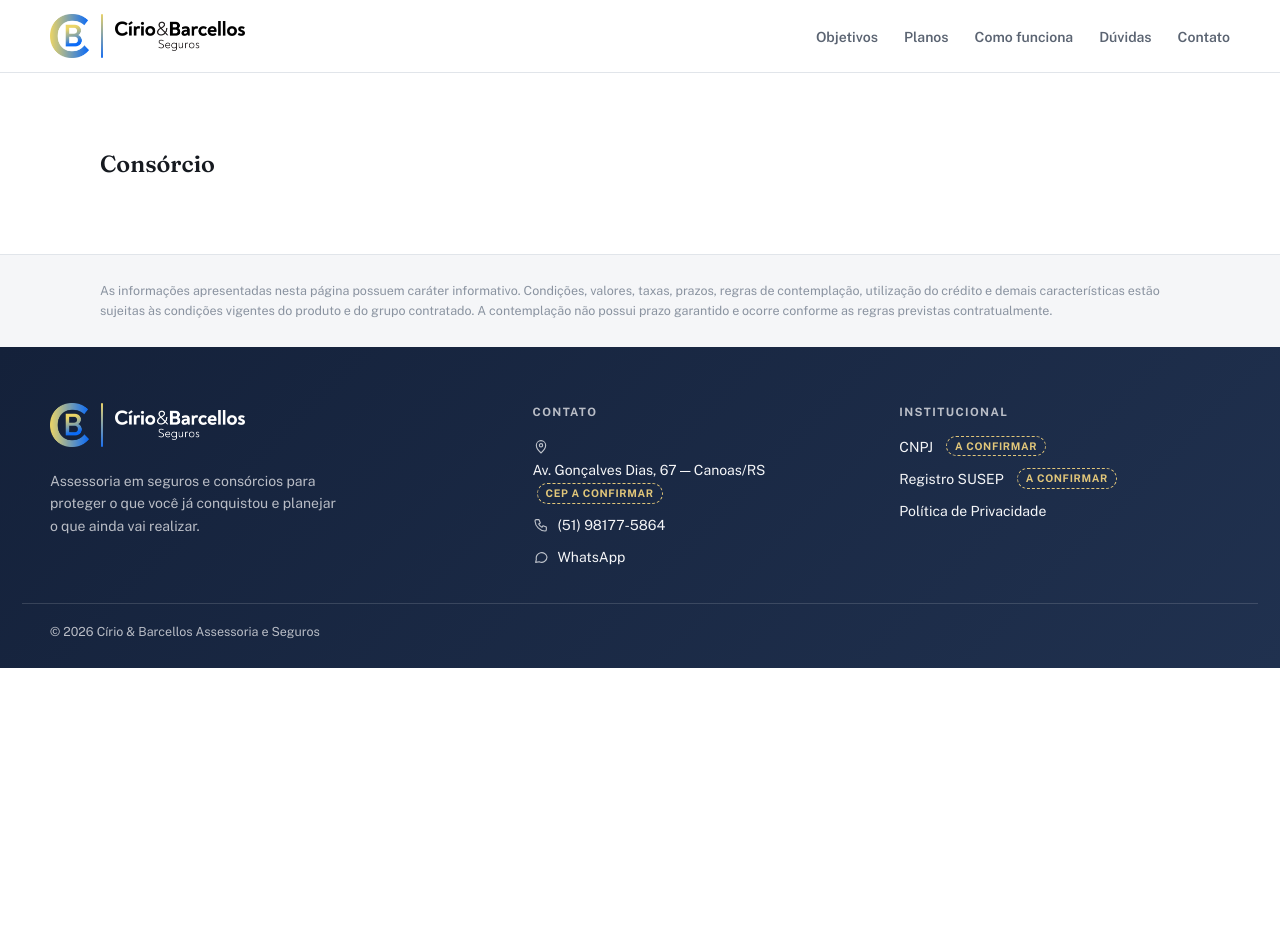
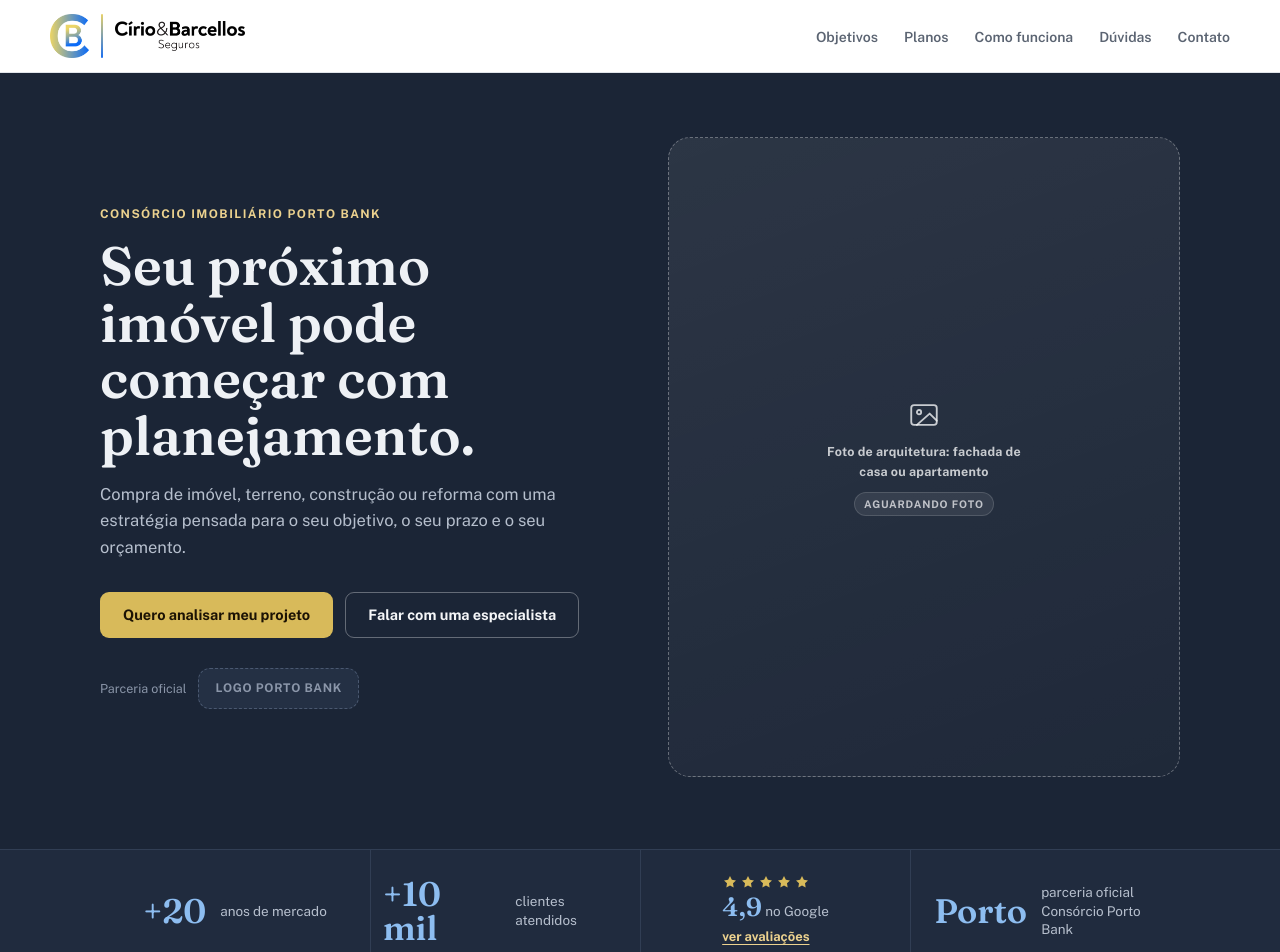
Before and after one commit to mariaaltnetterdutra/Cirio-Barcellos-Site, a Next.js app: page / in a window 1280 px wide. Shown: the top 952 px of the page. Before the commit the page ends 800 px from the top, so only its background shows below. Built offline with nearby package versions, Linux system fonts and the light colour scheme.

Commit message:
feat(consorcio): topo e faixa de credibilidade

```diff
--- a/src/app/(site)/page.tsx
+++ b/src/app/(site)/page.tsx
@@ -1,10 +1,12 @@
-import { Section } from "@/shared/components/layout/Section/Section";
+import { ConsortiumHero } from "@/features/consortium/components/ConsortiumHero/ConsortiumHero";
+import { TrustStrip } from "@/features/consortium/components/TrustStrip/TrustStrip";
 
-// TEMPORÁRIO (T07): a landing é montada seção por seção a partir da T12.
+// A landing é montada seção por seção (planejamento V1, T12 a T21).
 export default function ConsortiumPage() {
   return (
-    <Section>
-      <h1>Consórcio</h1>
-    </Section>
+    <>
+      <ConsortiumHero />
+      <TrustStrip />
+    </>
   );
 }
--- a/src/app/globals.css
+++ b/src/app/globals.css
@@ -23,6 +23,7 @@
   --color-navy-2: #20314f;       /* azul-marinho (fim do degradê) */
   --color-navy-mid: #1a2944;     /* meio do degradê do topo da home */
   --color-slate: #1b2536;        /* azul-ardósia: seções escuras */
+  --color-slate-2: #202b3e;      /* faixa logo abaixo do topo (ardósia um tom acima) */
   --color-mist: #2a3e60;         /* azul-névoa (início) */
   --color-mist-2: #34507a;       /* azul-névoa (fim) */
   --color-blue-deep: #1c579a;    /* azul Círio: card com mouse em cima */
--- /dev/null
+++ b/src/features/consortium/components/ConsortiumHero/ConsortiumHero.module.css
@@ -0,0 +1,49 @@
+.hero {
+  padding-block: 64px 72px;
+}
+
+.grid {
+  display: grid;
+  grid-template-columns: minmax(0, 1fr) minmax(0, 1fr);
+  gap: 56px;
+  align-items: center;
+}
+
+/* Título maior que o h1 padrão: é a primeira dobra da landing. */
+.heading h1 {
+  font-size: clamp(34px, 5vw, 54px);
+  line-height: 1.05;
+  max-width: 16ch;
+}
+
+.actions {
+  display: flex;
+  flex-wrap: wrap;
+  gap: 12px;
+  margin-top: 32px;
+}
+
+.partner {
+  display: flex;
+  flex-wrap: wrap;
+  align-items: center;
+  gap: 12px;
+  margin-top: 30px;
+  font-size: 12.5px;
+  color: var(--color-text-3);
+}
+
+.photo {
+  border-radius: 22px;
+}
+
+@media (max-width: 820px) {
+  .grid {
+    grid-template-columns: 1fr;
+    gap: 32px;
+  }
+
+  .photo {
+    aspect-ratio: 16 / 11;
+  }
+}
--- /dev/null
+++ b/src/features/consortium/components/ConsortiumHero/ConsortiumHero.tsx
@@ -0,0 +1,52 @@
+import { ImagePlaceholder } from "@/shared/components/media/ImagePlaceholder/ImagePlaceholder";
+import { Section } from "@/shared/components/layout/Section/Section";
+import { ButtonLink } from "@/shared/components/ui/Button/Button";
+import { LogoSlot } from "@/shared/components/ui/LogoSlot/LogoSlot";
+import { SectionHeading } from "@/shared/components/ui/SectionHeading/SectionHeading";
+import { SECTION_IDS, sectionHref } from "@/shared/constants/routes";
+import { buildWhatsAppUrl } from "@/shared/utils/whatsapp";
+import { HERO_CONTENT as CONTENT, SPECIALIST_WHATSAPP_MESSAGE } from "../../content";
+import styles from "./ConsortiumHero.module.css";
+
+const TITLE_ID = "hero-titulo";
+
+export function ConsortiumHero() {
+  return (
+    <Section tone="slate" labelledBy={TITLE_ID} className={styles.hero}>
+      <div className={styles.grid}>
+        <div>
+          <SectionHeading
+            as="h1"
+            titleId={TITLE_ID}
+            eyebrow={CONTENT.eyebrow}
+            title={CONTENT.title}
+            lead={CONTENT.lead}
+            className={styles.heading}
+          />
+          <div className={styles.actions}>
+            <ButtonLink href={sectionHref(SECTION_IDS.analise)}>{CONTENT.primaryCta.label}</ButtonLink>
+            <ButtonLink
+              href={buildWhatsAppUrl(SPECIALIST_WHATSAPP_MESSAGE)}
+              variant="ghost-inverse"
+              target="_blank"
+              rel="noopener noreferrer"
+            >
+              {CONTENT.secondaryCta.label}
+            </ButtonLink>
+          </div>
+          <div className={styles.partner}>
+            <span>{CONTENT.partnerLabel}</span>
+            <LogoSlot label={CONTENT.partnerLogoLabel} />
+          </div>
+        </div>
+        <ImagePlaceholder
+          label={CONTENT.photoLabel}
+          tone="dark"
+          aspectRatio="4/5"
+          className={styles.photo}
+          sizes="(max-width: 820px) 100vw, 520px"
+        />
+      </div>
+    </Section>
+  );
+}
--- /dev/null
+++ b/src/features/consortium/components/TrustStrip/TrustStrip.module.css
@@ -0,0 +1,70 @@
+.strip {
+  padding-inline: var(--gutter);
+  border-block: 1px solid var(--color-line);
+  background: var(--color-slate-2);
+}
+
+.list {
+  display: grid;
+  grid-template-columns: repeat(4, minmax(0, 1fr));
+  max-width: var(--max-width);
+  margin-inline: auto;
+  list-style: none;
+}
+
+.item {
+  display: flex;
+  align-items: center;
+  justify-content: center;
+  gap: 14px;
+  padding: 24px 12px;
+}
+
+.item + .item {
+  border-left: 1px solid var(--color-line);
+}
+
+.value {
+  font-family: var(--font-heading), Georgia, serif;
+  font-size: 34px;
+  font-weight: 600;
+  line-height: 1;
+  color: var(--color-blue);
+}
+
+.label {
+  max-width: 14ch;
+  font-size: 13.5px;
+  line-height: 1.35;
+  color: var(--color-text-2);
+}
+
+@media (max-width: 900px) {
+  .list {
+    grid-template-columns: repeat(2, minmax(0, 1fr));
+  }
+
+  .item:nth-child(3) {
+    border-left: none;
+  }
+
+  .item:nth-child(n + 3) {
+    border-top: 1px solid var(--color-line);
+  }
+}
+
+@media (max-width: 560px) {
+  .list {
+    grid-template-columns: 1fr;
+  }
+
+  .item {
+    justify-content: flex-start;
+    padding: 16px 4px;
+  }
+
+  .item + .item {
+    border-left: none;
+    border-top: 1px solid var(--color-line);
+  }
+}
--- /dev/null
+++ b/src/features/consortium/components/TrustStrip/TrustStrip.tsx
@@ -0,0 +1,29 @@
+import { GoogleRatingBadge } from "@/shared/components/ui/GoogleRatingBadge/GoogleRatingBadge";
+import type { StatItem } from "../../types";
+import { TRUST_CONTENT as CONTENT } from "../../content";
+import styles from "./TrustStrip.module.css";
+
+function Stat({ value, label }: StatItem) {
+  return (
+    <li className={styles.item}>
+      <b className={styles.value}>{value}</b>
+      <span className={styles.label}>{label}</span>
+    </li>
+  );
+}
+
+// Faixa logo abaixo do topo: números da empresa, nota no Google e a parceria com a Porto.
+export function TrustStrip() {
+  return (
+    <div className={`tone-slate ${styles.strip}`}>
+      <ul className={styles.list}>
+        <Stat {...CONTENT.experience} />
+        <Stat {...CONTENT.clients} />
+        <li className={styles.item}>
+          <GoogleRatingBadge label={CONTENT.google.label} linkLabel={CONTENT.google.linkLabel} />
+        </li>
+        <Stat {...CONTENT.partner} />
+      </ul>
+    </div>
+  );
+}
```
